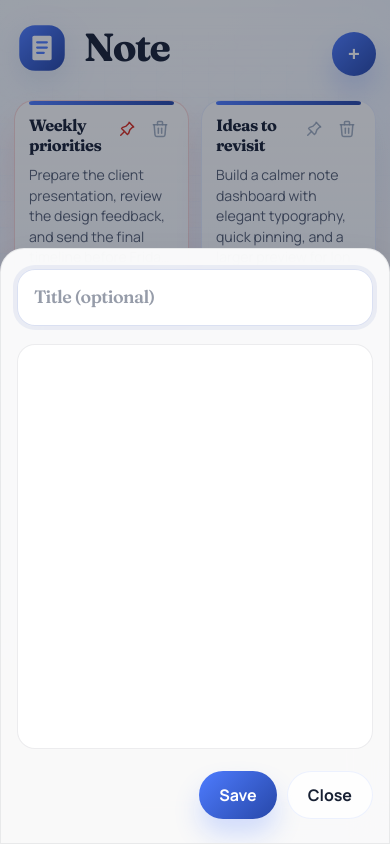
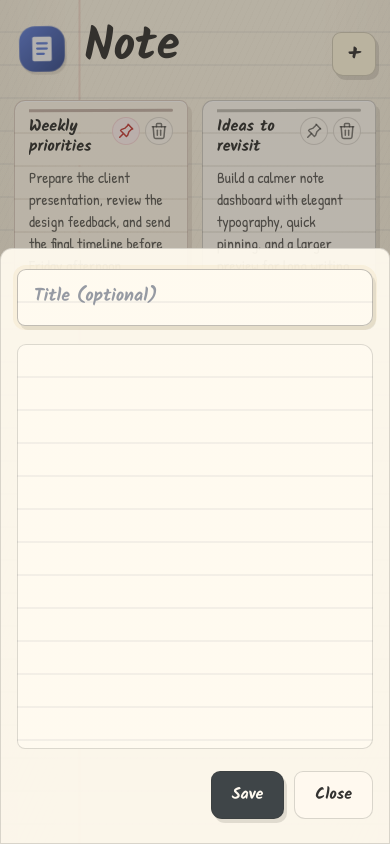
Before and after one commit to pitien207/Note, a plain HTML site: page index.html in a window 390 px wide. Both pictures are taken after a click on the button "Create a new note". Drawn offline with Linux system fonts and the light colour scheme; no server answers.

Commit message:
feat: update styles and improve UI components for better aesthetics and usability

```diff
--- a/index.html
+++ b/index.html
@@ -12,7 +12,7 @@
     <link rel="preconnect" href="https://fonts.googleapis.com" />
     <link rel="preconnect" href="https://fonts.gstatic.com" crossorigin />
     <link
-      href="https://fonts.googleapis.com/css2?family=Fraunces:opsz,wght@9..144,600;9..144,700&family=Manrope:wght@400;500;600;700&display=swap"
+      href="https://fonts.googleapis.com/css2?family=Kalam:wght@300;400;700&family=Manrope:wght@400;500;600;700&family=Patrick+Hand&display=swap"
       rel="stylesheet"
     />
     <link rel="stylesheet" href="./src/styles/base.css" />
--- a/src/styles/base.css
+++ b/src/styles/base.css
@@ -1,19 +1,21 @@
 :root {
-  --bg: #f7f5f1;
-  --panel: rgba(255, 255, 255, 0.94);
-  --panel-border: rgba(30, 41, 59, 0.08);
-  --shadow: 0 20px 44px rgba(30, 41, 59, 0.08);
-  --text: #172033;
-  --muted: #566074;
-  --muted-soft: #98a2b3;
-  --accent: #3454b4;
-  --accent-strong: #1f377f;
-  --accent-soft: #78a8ff;
-  --accent-aqua: #8edfd6;
-  --accent-warm: #f2d2b2;
-  --success: #21695b;
-  --surface: #ffffff;
-  --danger: #c43d38;
+  --bg: #f5edda;
+  --paper: #fffaf0;
+  --paper-line: rgba(76, 93, 116, 0.13);
+  --panel: rgba(255, 250, 240, 0.94);
+  --panel-border: rgba(62, 62, 58, 0.18);
+  --shadow: 5px 7px 0 rgba(68, 62, 52, 0.12);
+  --text: #343331;
+  --muted: #68635b;
+  --muted-soft: #9b9284;
+  --accent: #4f5f6c;
+  --accent-strong: #31383f;
+  --accent-soft: #b8c4c7;
+  --accent-aqua: #c5d8d1;
+  --accent-warm: #ead4a6;
+  --success: #596f62;
+  --surface: #fffaf0;
+  --danger: #9b4b45;
   --radius-xl: 24px;
   --radius-lg: 18px;
   --radius-md: 14px;
@@ -32,17 +34,23 @@ body {
   margin: 0;
   min-height: 100vh;
   background:
-    radial-gradient(circle at top, rgba(255, 255, 255, 0.72), transparent 30%),
-    linear-gradient(145deg, #f6fbff 0%, #eef4ff 34%, #fdf1e7 72%, #fff7f1 100%);
+    repeating-linear-gradient(
+      to bottom,
+      transparent 0 31px,
+      var(--paper-line) 32px,
+      transparent 33px
+    ),
+    linear-gradient(90deg, transparent 0 78px, rgba(183, 82, 73, 0.16) 79px 80px, transparent 81px),
+    linear-gradient(180deg, #fbf4e2 0%, #f5edda 100%);
   color: var(--text);
-  font-family: "Manrope", sans-serif;
+  font-family: "Patrick Hand", "Kalam", "Manrope", sans-serif;
   line-height: 1.5;
   overflow-x: hidden;
   position: relative;
 }
 
 body::selection {
-  background: rgba(52, 84, 180, 0.18);
+  background: rgba(79, 95, 108, 0.18);
 }
 
 body::before,
@@ -55,25 +63,19 @@ body::after {
 
 body::before {
   background:
-    radial-gradient(circle at 10% 14%, rgba(78, 124, 255, 0.28), transparent 0 24%),
-    radial-gradient(circle at 82% 14%, rgba(115, 229, 213, 0.28), transparent 0 20%),
-    radial-gradient(circle at 86% 72%, rgba(255, 184, 120, 0.24), transparent 0 18%),
-    radial-gradient(circle at 18% 84%, rgba(255, 118, 168, 0.16), transparent 0 18%),
-    linear-gradient(135deg, rgba(255, 255, 255, 0.42), transparent 44%);
-  filter: blur(18px);
+    repeating-linear-gradient(
+      115deg,
+      rgba(54, 49, 43, 0.025) 0 1px,
+      transparent 1px 7px
+    );
+  opacity: 0.9;
   z-index: 0;
 }
 
 body::after {
-  background-image:
-    linear-gradient(rgba(78, 124, 255, 0.05) 1px, transparent 1px),
-    linear-gradient(90deg, rgba(78, 124, 255, 0.05) 1px, transparent 1px),
-    linear-gradient(135deg, rgba(115, 229, 213, 0.08), transparent 36%),
-    linear-gradient(35deg, rgba(255, 184, 120, 0.08), transparent 42%);
-  background-position: center;
-  background-size: 34px 34px, 34px 34px, 100% 100%, 100% 100%;
-  mask-image: radial-gradient(circle at center, black 40%, transparent 84%);
-  opacity: 0.92;
+  background:
+    linear-gradient(90deg, rgba(60, 57, 50, 0.04), transparent 18%, transparent 82%, rgba(60, 57, 50, 0.035));
+  opacity: 1;
   z-index: 0;
 }
 
@@ -124,24 +126,22 @@ p {
 
 .panel {
   background: var(--panel);
-  backdrop-filter: blur(18px);
-  border: 1px solid var(--panel-border);
-  border-radius: var(--radius-xl);
+  border: 1.5px solid var(--panel-border);
+  border-radius: 12px 10px 14px 11px;
   box-shadow: var(--shadow);
 }
 
 @media (max-width: 720px) {
   body::before {
     background:
-      radial-gradient(circle at 14% 12%, rgba(78, 124, 255, 0.22), transparent 0 28%),
-      radial-gradient(circle at 86% 18%, rgba(115, 229, 213, 0.18), transparent 0 24%),
-      radial-gradient(circle at 64% 88%, rgba(255, 184, 120, 0.14), transparent 0 24%),
-      linear-gradient(180deg, rgba(255, 255, 255, 0.22), transparent 52%);
+      repeating-linear-gradient(
+        115deg,
+        rgba(54, 49, 43, 0.02) 0 1px,
+        transparent 1px 6px
+      );
   }
 
   body::after {
-    background-size: 26px 26px;
-    mask-image: radial-gradient(circle at center, black 24%, transparent 88%);
-    opacity: 0.62;
+    opacity: 0.74;
   }
 }
--- a/src/styles/components.css
+++ b/src/styles/components.css
@@ -14,9 +14,15 @@
 
 .composer-title-input,
 .composer-content-input {
-  background: rgba(255, 255, 255, 0.9);
-  border: 1px solid rgba(15, 23, 42, 0.08);
-  border-radius: 18px;
+  background:
+    repeating-linear-gradient(
+      to bottom,
+      rgba(255, 250, 240, 0.96) 0 31px,
+      rgba(76, 93, 116, 0.12) 32px,
+      rgba(255, 250, 240, 0.96) 33px
+    );
+  border: 1.5px solid rgba(62, 62, 58, 0.18);
+  border-radius: 9px 12px 10px 8px;
   color: var(--text);
   outline: none;
   transition:
@@ -26,16 +32,18 @@
 }
 
 .composer-title-input {
-  font-family: "Fraunces", serif;
-  font-size: 1.3rem;
-  letter-spacing: -0.03em;
+  font-family: "Kalam", "Patrick Hand", cursive;
+  font-size: 1.36rem;
+  font-weight: 700;
+  letter-spacing: 0;
   min-height: 58px;
   padding: 16px 18px;
 }
 
 .composer-content-input {
-  font-size: 1rem;
-  line-height: 1.7;
+  font-family: "Patrick Hand", "Kalam", cursive;
+  font-size: 1.12rem;
+  line-height: 1.55;
   min-height: min(54vh, 420px);
   padding: 18px;
   resize: none;
@@ -48,9 +56,10 @@
 
 .composer-title-input:focus,
 .composer-content-input:focus {
-  background: rgba(255, 255, 255, 0.98);
-  border-color: rgba(52, 84, 180, 0.18);
-  box-shadow: 0 0 0 4px rgba(52, 84, 180, 0.08);
+  border-color: rgba(64, 61, 55, 0.32);
+  box-shadow:
+    3px 4px 0 rgba(64, 59, 50, 0.1),
+    0 0 0 4px rgba(234, 212, 166, 0.22);
 }
 
 .field {
@@ -85,8 +94,8 @@
 
 .field input:focus,
 .field textarea:focus {
-  border-color: rgba(52, 84, 180, 0.4);
-  box-shadow: 0 0 0 4px rgba(52, 84, 180, 0.12);
+  border-color: rgba(64, 61, 55, 0.34);
+  box-shadow: 0 0 0 4px rgba(234, 212, 166, 0.2);
   transform: translateY(-1px);
 }
 
@@ -101,7 +110,8 @@
 .primary-button,
 .ghost-button,
 .icon-button {
-  border-radius: 999px;
+  border-radius: 9px 12px 10px 11px;
+  font-family: "Kalam", "Patrick Hand", cursive;
   font-weight: 700;
   transition:
     transform 180ms ease,
@@ -114,8 +124,7 @@
 .primary-button,
 .ghost-button,
 .icon-button {
-  border: 0;
-  border-radius: 999px;
+  border: 1.5px solid rgba(52, 50, 45, 0.22);
 }
 
 .primary-button,
@@ -125,19 +134,18 @@
 }
 
 .primary-button {
-  background: linear-gradient(135deg, #4e7cff, #2747a8);
-  box-shadow: 0 16px 26px rgba(78, 124, 255, 0.24);
-  color: #ffffff;
+  background: #3f4548;
+  box-shadow: 3px 4px 0 rgba(64, 59, 50, 0.14);
+  color: #fffaf0;
 }
 
 .icon-button {
   align-items: center;
-  background:
-    linear-gradient(135deg, #4e7cff, #2747a8);
-  box-shadow: 0 16px 28px rgba(78, 124, 255, 0.24);
-  color: #ffffff;
+  background: #fff7dd;
+  box-shadow: 3px 4px 0 rgba(64, 59, 50, 0.16);
+  color: #343331;
   display: inline-flex;
-  font-size: 1.8rem;
+  font-size: 2rem;
   height: 52px;
   justify-content: center;
   line-height: 1;
@@ -150,14 +158,14 @@
 }
 
 .icon-button-secondary {
-  background: linear-gradient(135deg, #4e7cff, #2747a8);
-  box-shadow: 0 16px 28px rgba(78, 124, 255, 0.24);
-  color: #ffffff;
+  background: #fff7dd;
+  box-shadow: 3px 4px 0 rgba(64, 59, 50, 0.16);
+  color: #343331;
 }
 
 .ghost-button {
-  background: rgba(255, 255, 255, 0.84);
-  border: 1px solid rgba(78, 124, 255, 0.1);
+  background: rgba(255, 250, 240, 0.9);
+  border: 1.5px solid rgba(52, 50, 45, 0.18);
   color: var(--text);
 }
 
@@ -176,16 +184,23 @@
 .note-card {
   animation: rise-in 360ms ease both;
   background:
-    linear-gradient(180deg, rgba(255, 255, 255, 0.98), rgba(247, 250, 255, 0.94));
-  border: 1px solid rgba(78, 124, 255, 0.12);
-  border-radius: 20px;
-  box-shadow: 0 18px 30px rgba(58, 82, 140, 0.08);
+    repeating-linear-gradient(
+      to bottom,
+      rgba(255, 250, 240, 0.98) 0 31px,
+      rgba(76, 93, 116, 0.14) 32px,
+      rgba(255, 250, 240, 0.98) 33px
+    );
+  border: 1.5px solid rgba(54, 52, 47, 0.24);
+  border-radius: 11px 8px 13px 9px;
+  box-shadow:
+    4px 5px 0 rgba(64, 59, 50, 0.12),
+    0 1px 0 rgba(255, 255, 255, 0.72) inset;
   display: grid;
   align-content: start;
   gap: 16px;
   min-height: 220px;
   overflow: hidden;
-  padding: 18px 18px 20px;
+  padding: 20px 20px 22px;
   position: relative;
   transition:
     transform 180ms ease,
@@ -198,14 +213,16 @@
 }
 
 .note-card::before {
-  background: linear-gradient(90deg, #4e7cff, #2747a8);
-  border-radius: 999px;
+  background: rgba(72, 68, 60, 0.34);
+  border-radius: 12px 999px 999px 12px;
   content: "";
   height: 4px;
   left: 18px;
+  pointer-events: none;
   position: absolute;
   right: 18px;
-  top: 0;
+  top: 10px;
+  transform: rotate(-0.25deg);
 }
 
 .note-card.interactive {
@@ -214,23 +231,25 @@
 }
 
 .note-card.interactive:focus-visible {
-  border-color: rgba(78, 124, 255, 0.3);
+  border-color: rgba(54, 52, 47, 0.42);
   box-shadow:
-    0 18px 30px rgba(58, 82, 140, 0.1),
-    0 0 0 4px rgba(78, 124, 255, 0.12);
+    4px 5px 0 rgba(64, 59, 50, 0.12),
+    0 0 0 4px rgba(234, 212, 166, 0.26);
   outline: none;
 }
 
 .note-card:hover {
-  border-color: rgba(78, 124, 255, 0.24);
-  box-shadow: 0 22px 38px rgba(58, 82, 140, 0.12);
-  transform: translateY(-3px);
+  border-color: rgba(54, 52, 47, 0.34);
+  box-shadow:
+    5px 6px 0 rgba(64, 59, 50, 0.15),
+    0 1px 0 rgba(255, 255, 255, 0.72) inset;
+  transform: translateY(-2px) rotate(-0.25deg);
 }
 
 .note-card.is-dragging {
   cursor: grabbing;
-  opacity: 0.16;
-  transform: scale(0.97);
+  opacity: 0.14;
+  transform: scale(0.985);
 }
 
 .drag-proxy {
@@ -245,22 +264,22 @@
   transform-origin: center center;
   will-change: transform;
   z-index: 35;
-  box-shadow: 0 22px 42px rgba(58, 82, 140, 0.18);
+  box-shadow: 7px 9px 0 rgba(64, 59, 50, 0.16);
   transition:
     box-shadow 180ms ease,
     opacity 180ms ease;
 }
 
 .drag-proxy.delete-ready {
-  box-shadow: 0 22px 48px rgba(196, 61, 56, 0.22);
+  box-shadow: 7px 9px 0 rgba(155, 75, 69, 0.18);
 }
 
 .note-card.drop-before::after,
 .note-card.drop-after::after {
-  background: linear-gradient(90deg, #4e7cff, #73a0ff);
+  background: rgba(52, 50, 45, 0.72);
   border-radius: 999px;
   content: "";
-  height: 5px;
+  height: 4px;
   left: 18px;
   position: absolute;
   right: 18px;
@@ -268,18 +287,23 @@
 }
 
 .note-card.drop-before::after {
-  top: -2px;
+  top: 0;
 }
 
 .note-card.drop-after::after {
-  bottom: -2px;
+  bottom: 0;
 }
 
 .note-drop-placeholder {
   background:
-    linear-gradient(180deg, rgba(78, 124, 255, 0.06), rgba(78, 124, 255, 0.02));
-  border: 1.5px dashed rgba(78, 124, 255, 0.26);
-  border-radius: 20px;
+    repeating-linear-gradient(
+      to bottom,
+      rgba(255, 250, 240, 0.54) 0 31px,
+      rgba(76, 93, 116, 0.12) 32px,
+      rgba(255, 250, 240, 0.54) 33px
+    );
+  border: 1.5px dashed rgba(54, 52, 47, 0.26);
+  border-radius: 11px 8px 13px 9px;
   min-height: 220px;
   position: relative;
   transition:
@@ -289,19 +313,32 @@
 }
 
 .note-drop-placeholder::before {
-  background: linear-gradient(90deg, rgba(78, 124, 255, 0.92), rgba(115, 160, 255, 0.92));
-  border-radius: 999px;
+  background: rgba(72, 68, 60, 0.24);
+  border-radius: 12px 999px 999px 12px;
   content: "";
-  height: 4px;
+  height: 3px;
   left: 18px;
   position: absolute;
   right: 18px;
-  top: 0;
+  top: 10px;
 }
 
 .note-card.pinned {
-  border-color: rgba(220, 38, 38, 0.18);
-  box-shadow: 0 22px 36px rgba(220, 38, 38, 0.12);
+  background:
+    repeating-linear-gradient(
+      to bottom,
+      rgba(255, 248, 232, 0.98) 0 31px,
+      rgba(116, 84, 76, 0.13) 32px,
+      rgba(255, 248, 232, 0.98) 33px
+    );
+  border-color: rgba(116, 84, 76, 0.26);
+  box-shadow:
+    4px 5px 0 rgba(116, 84, 76, 0.12),
+    0 1px 0 rgba(255, 255, 255, 0.72) inset;
+}
+
+.note-card.pinned::before {
+  background: rgba(116, 84, 76, 0.42);
 }
 
 body.dragging-notes .notes-grid > .note-card,
@@ -310,15 +347,17 @@ body.dragging-notes .notes-grid > .note-drop-placeholder {
 }
 
 body.dragging-notes .note-card:hover {
-  border-color: rgba(78, 124, 255, 0.12);
-  box-shadow: 0 18px 30px rgba(58, 82, 140, 0.08);
+  border-color: rgba(54, 52, 47, 0.24);
+  box-shadow:
+    4px 5px 0 rgba(64, 59, 50, 0.12),
+    0 1px 0 rgba(255, 255, 255, 0.72) inset;
   transform: none;
 }
 
 .note-card-head {
-  align-items: start;
+  align-items: flex-start;
   display: flex;
-  gap: 10px;
+  gap: 12px;
   justify-content: space-between;
 }
 
@@ -328,10 +367,12 @@ body.dragging-notes .note-card:hover {
 }
 
 .note-card-title {
-  font-family: "Fraunces", serif;
-  font-size: 1.25rem;
-  letter-spacing: -0.03em;
-  line-height: 1.18;
+  color: #2f302d;
+  font-family: "Kalam", "Patrick Hand", cursive;
+  font-size: 1.2rem;
+  font-weight: 700;
+  letter-spacing: 0;
+  line-height: 1.24;
   min-width: 0;
   overflow: hidden;
   display: -webkit-box;
@@ -341,9 +382,12 @@ body.dragging-notes .note-card:hover {
 }
 
 .note-card-body {
-  color: var(--muted);
+  color: rgba(54, 54, 50, 0.82);
   display: -webkit-box;
-  line-height: 1.65;
+  font-family: "Patrick Hand", "Kalam", cursive;
+  font-size: 1.08rem;
+  font-weight: 400;
+  line-height: 1.48;
   overflow: hidden;
   white-space: pre-wrap;
   word-break: break-word;
@@ -355,58 +399,67 @@ body.dragging-notes .note-card:hover {
   align-items: center;
   display: inline-flex;
   flex: 0 0 auto;
-  gap: 6px;
+  gap: 4px;
 }
 
 .note-icon-action {
   align-items: center;
-  background: transparent;
-  border: 0;
-  color: rgba(148, 163, 184, 0.88);
+  background: rgba(255, 250, 240, 0.74);
+  border: 1.4px solid rgba(54, 52, 47, 0.16);
+  border-radius: 999px;
+  color: rgba(54, 54, 50, 0.66);
   display: inline-flex;
   flex: 0 0 auto;
-  height: 30px;
+  height: 28px;
   justify-content: center;
   padding: 0;
-  width: 30px;
+  width: 28px;
   transition:
+    background 180ms ease,
+    border-color 180ms ease,
     color 180ms ease,
     opacity 180ms ease,
     transform 180ms ease;
 }
 
 .note-icon-action:hover {
-  color: rgba(100, 116, 139, 0.98);
+  background: #fffaf0;
+  border-color: rgba(54, 52, 47, 0.32);
+  color: rgba(54, 54, 50, 0.95);
   transform: translateY(-1px);
 }
 
 .note-icon-action:focus-visible {
   border-radius: 999px;
-  box-shadow: 0 0 0 4px rgba(52, 84, 180, 0.12);
+  box-shadow: 0 0 0 4px rgba(234, 212, 166, 0.22);
   outline: none;
 }
 
 .note-icon-action svg {
-  height: 22px;
-  width: 22px;
+  height: 18px;
+  width: 18px;
 }
 
 .pin-toggle.is-pinned {
-  color: #d92d20;
+  background: rgba(255, 241, 241, 0.88);
+  border-color: rgba(196, 61, 56, 0.14);
+  color: #c43d38;
 }
 
 .delete-toggle:hover {
+  background: rgba(255, 241, 241, 0.9);
+  border-color: rgba(196, 61, 56, 0.14);
   color: #c43d38;
 }
 
 .delete-dropzone {
   align-items: flex-end;
   background:
-    linear-gradient(180deg, transparent 0%, rgba(255, 255, 255, 0.64) 56%, rgba(255, 245, 245, 0.9) 100%);
+    linear-gradient(180deg, transparent 0%, rgba(255, 250, 240, 0.64) 56%, rgba(244, 226, 212, 0.9) 100%);
   border: 0;
   bottom: 0;
   box-shadow: none;
-  color: rgba(196, 61, 56, 0.72);
+  color: rgba(128, 76, 70, 0.72);
   display: inline-flex;
   gap: 10px;
   justify-content: center;
@@ -429,11 +482,11 @@ body.dragging-notes .note-card:hover {
 
 .delete-dropzone::after {
   background:
-    linear-gradient(90deg, transparent, rgba(196, 61, 56, 0.3), transparent);
+    linear-gradient(90deg, transparent, rgba(128, 76, 70, 0.34), transparent);
   border: 0;
   border-radius: 999px;
   bottom: 54px;
-  box-shadow: 0 10px 28px rgba(196, 61, 56, 0.12);
+  box-shadow: 0 8px 18px rgba(128, 76, 70, 0.1);
   content: "";
   height: 2px;
   left: 50%;
@@ -463,14 +516,14 @@ body.dragging-notes {
 
 .delete-dropzone.is-active {
   background:
-    linear-gradient(180deg, transparent 0%, rgba(255, 247, 247, 0.78) 48%, rgba(255, 229, 229, 0.96) 100%);
-  color: #c43d38;
+    linear-gradient(180deg, transparent 0%, rgba(255, 248, 240, 0.76) 48%, rgba(240, 211, 196, 0.96) 100%);
+  color: #804c46;
 }
 
 .delete-dropzone.is-active::after {
   background:
-    linear-gradient(90deg, transparent, rgba(196, 61, 56, 0.78), transparent);
-  box-shadow: 0 14px 34px rgba(196, 61, 56, 0.2);
+    linear-gradient(90deg, transparent, rgba(128, 76, 70, 0.78), transparent);
+  box-shadow: 0 10px 24px rgba(128, 76, 70, 0.18);
   opacity: 1;
   width: min(78vw, 660px);
 }
@@ -495,6 +548,7 @@ body.dragging-notes {
 }
 
 .delete-dropzone p {
+  font-family: "Kalam", "Patrick Hand", cursive;
   font-size: 0.84rem;
   font-weight: 700;
   letter-spacing: 0.06em;
@@ -515,9 +569,9 @@ body.dragging-notes {
 }
 
 .empty-state h2 {
-  font-family: "Fraunces", serif;
+  font-family: "Kalam", "Patrick Hand", cursive;
   font-size: 1.8rem;
-  letter-spacing: -0.03em;
+  letter-spacing: 0;
 }
 
 .modal-close {
@@ -571,7 +625,7 @@ body.dragging-notes {
   .note-card {
     gap: 10px;
     min-height: 180px;
-    padding: 14px 14px 16px;
+    padding: 16px 14px 16px;
   }
 
   .note-drop-placeholder {
@@ -579,13 +633,19 @@ body.dragging-notes {
   }
 
   .note-card::before {
+    height: 3px;
     left: 14px;
     right: 14px;
+    top: 8px;
+    width: auto;
   }
 
   .note-drop-placeholder::before {
+    height: 3px;
     left: 14px;
     right: 14px;
+    top: 8px;
+    width: auto;
   }
 
   .note-card.drop-before::after,
@@ -595,13 +655,13 @@ body.dragging-notes {
   }
 
   .note-card-title {
-    font-size: 1.02rem;
-    line-height: 1.24;
+    font-size: 1rem;
+    line-height: 1.26;
   }
 
   .note-card-body {
-    font-size: 0.88rem;
-    line-height: 1.45;
+    font-size: 0.96rem;
+    line-height: 1.42;
     -webkit-line-clamp: 5;
   }
 
--- a/src/styles/layout.css
+++ b/src/styles/layout.css
@@ -17,11 +17,13 @@
 .brand {
   align-items: center;
   display: inline-flex;
-  font-family: "Fraunces", serif;
-  font-size: clamp(2.25rem, 4.6vw, 3.2rem);
+  color: #33322f;
+  font-family: "Kalam", "Patrick Hand", cursive;
+  font-size: clamp(2.85rem, 5vw, 3.8rem);
   font-weight: 700;
   gap: 14px;
-  letter-spacing: -0.04em;
+  letter-spacing: 0;
+  transform: rotate(-1deg);
 }
 
 .brand-mark {
@@ -29,7 +31,10 @@
   display: inline-flex;
   flex: 0 0 auto;
   height: 56px;
-  filter: drop-shadow(0 10px 16px rgba(52, 84, 180, 0.14));
+  filter:
+    grayscale(0.28)
+    contrast(0.92)
+    drop-shadow(2px 3px 0 rgba(64, 59, 50, 0.12));
   width: 56px;
 }
 
@@ -39,7 +44,7 @@
 }
 
 .brand-label {
-  line-height: 1;
+  line-height: 0.9;
 }
 
 .topbar-actions {
@@ -50,12 +55,12 @@
 
 .dashboard {
   display: grid;
-  gap: 18px;
+  gap: 20px;
 }
 
 .notes-grid {
   display: grid;
-  gap: 18px;
+  gap: 20px;
   grid-template-columns: repeat(auto-fill, minmax(280px, 1fr));
 }
 
@@ -69,7 +74,7 @@
 }
 
 .modal-backdrop {
-  background: rgba(15, 23, 42, 0.4);
+  background: rgba(54, 49, 43, 0.34);
   inset: 0;
   position: absolute;
 }
@@ -116,7 +121,7 @@
   }
 
   .brand {
-    font-size: clamp(2.45rem, 7vw, 3.35rem);
+    font-size: clamp(2.95rem, 8.7vw, 3.55rem);
     gap: 14px;
   }
 
@@ -126,7 +131,7 @@
   }
 
   .notes-grid {
-    gap: 12px;
+    gap: 14px;
     grid-template-columns: repeat(2, minmax(0, 1fr));
   }
 
```
Also changed, not shown: src/scripts/app.js (+18 -0 lines).
